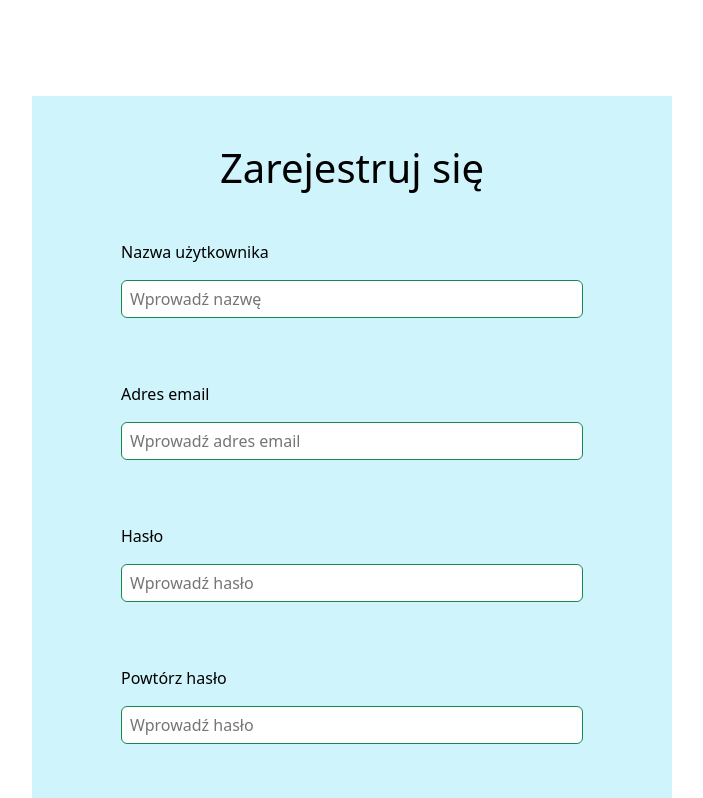
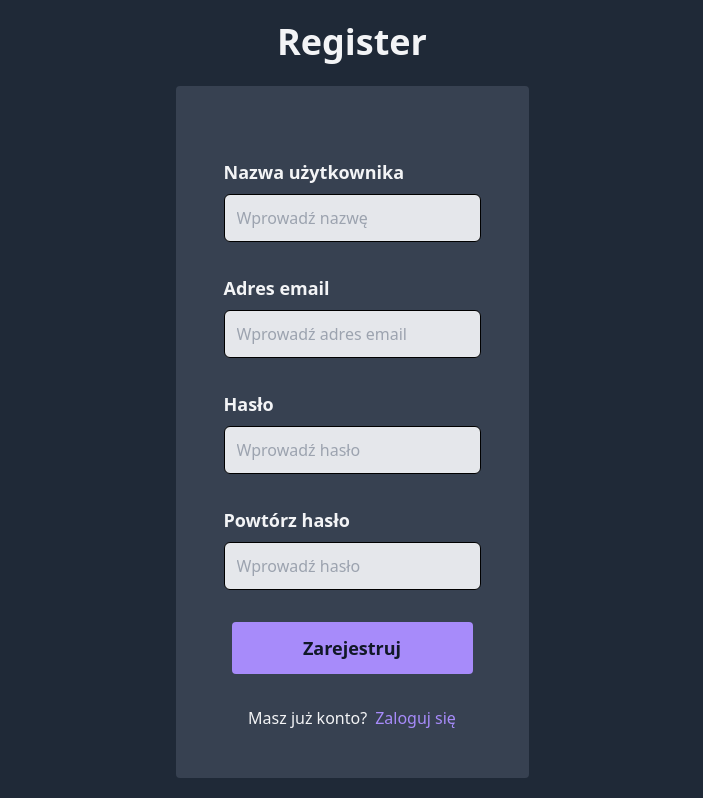
Before and after one commit to kreciarze/league-planner-front, a Next.js app: page /register/Register in a window 1280 px wide. Shown: the top 798 px of the page, without its empty margins (288-991 px from the left). Built offline with nearby package versions, Linux system fonts and the light colour scheme.

Commit message:
back to tailwind

```diff
--- a/package.json
+++ b/package.json
@@ -11,7 +11,6 @@
   },
   "dependencies": {
     "@popperjs/core": "^2.11.8",
-    "bootstrap": "^5.3.2",
     "next": "13.5.6",
     "react": "^18",
     "react-dom": "^18"
--- a/src/app/layout.tsx
+++ b/src/app/layout.tsx
@@ -2,7 +2,6 @@ import type { Metadata } from 'next'
 import { Inter } from 'next/font/google'
 import type { ReactNode } from 'react'
 import '@/styles/globals.css';
-import 'bootstrap/dist/css/bootstrap.css';
 
 const inter = Inter({ subsets: ['latin'] })
 
--- a/src/pages/addLeague/AddLeague.tsx
+++ b/src/pages/addLeague/AddLeague.tsx
@@ -1,5 +1,4 @@
 import "@/styles/globals.css";
-import 'bootstrap/dist/css/bootstrap.min.css';
 import { createLeague } from "@/endpoints";
 import {useEffect, useRef, useState} from "react";
 import styleSheet from "@/styles/styleStrings";
--- a/src/pages/home/Home.tsx
+++ b/src/pages/home/Home.tsx
@@ -1,6 +1,5 @@
 import {useEffect, useRef} from "react";
 import "@/styles/globals.css";
-import 'bootstrap/dist/css/bootstrap.min.css';
 import Link from "next/link";
 function Home () {
     let token = useRef<string | null>(null);
--- a/src/pages/login/Login.tsx
+++ b/src/pages/login/Login.tsx
@@ -1,32 +1,50 @@
 import {useState} from "react";
 import Link from "next/link";
 import { login } from "@/endpoints";
-import 'bootstrap/dist/css/bootstrap.min.css';
+import "@/styles/globals.css";
 import styleSheet from "@/styles/styleStrings";
-import "@/styles/globals.css";
 
 function Login(){
     const [loginFailed, setLoginFailed] = useState(false);
 
     return(
-        <div className={"py-5 my-5"}>
-        <div className={styleSheet.centeredContainer + " bg-info-subtle  w-50 py-5"}>
-            <h1 className="">Login</h1>
-            <p className={loginFailed ? " opacity-100" : " opacity-0"}>Nieprawidłowa nazwa użytkownika lub hasło!</p>
-            <form className={styleSheet.form + " w-75"}
-                onSubmit={(e) => login(e, setLoginFailed)}>
+        <div className="flex flex-col items-center justify-center w-screen h-screen bg-gray-800 text-gray-100">
+            <h1 className="font-bold text-3xl sm:text-4xl">
+                Login
+            </h1>
+            {loginFailed && (
+                <p className="text-red-600 mt-3">
+                    Nieprawidłowa nazwa użytkownika lub hasło!
+                </p>
+            )}
+            <form onSubmit={(e) => login(e, setLoginFailed)}
+                  className="flex flex-col bg-gray-700 rounded p-12 mt-6">
                 <label>
-                    <p>Nazwa użytkownika</p>
-                    <input className={styleSheet.inputSuccess} type="text" name="username" placeholder="Wprowadź nazwę"/>
+                    <p className="font-semibold text-lg p-2">
+                        Nazwa użytkownika
+                    </p>
+                    <input type="text" name="username" placeholder="Wprowadź nazwę"
+                           className={styleSheet.textInput + "w-full my-8"}/>
                 </label>
                 <label>
-                    <p>Hasło</p>
-                    <input className={styleSheet.inputSuccess} type="password" name="password" placeholder="Wprowadź hasło"/>
+                    <p className="font-semibold text-lg pt-2">
+                        Hasło
+                    </p>
+                    <input type="password" name="password" placeholder="Wprowadź hasło"
+                           className={styleSheet.textInput + "w-full my-8"}/>
                 </label>
-                <button type="submit" className={styleSheet.button}>Zaloguj</button>
-                <p> Nie masz konta? <Link href="/register">Zarejestruj się</Link></p>
+                <button type="submit" className={styleSheet.purpleButton}>
+                    Zaloguj
+                </button>
+                <div>
+                    <p className="flex mt-6 justify-center text-md">
+                        Nie masz konta?
+                        <Link href="/register" className="pl-2 text-violet-400 hover:text-purple-400">
+                            Zarejestruj się
+                        </Link>
+                    </p>
+                </div>
             </form>
-       </div>
         </div>
     )
 }
--- a/src/pages/register/Register.tsx
+++ b/src/pages/register/Register.tsx
@@ -1,6 +1,5 @@
 import { useState } from "react";
 import Link from "next/link";
-import 'bootstrap/dist/css/bootstrap.min.css';
 import styleSheet from "@/styles/styleStrings";
 import { submitRegisterData } from "./registerLogic";
 import "@/styles/globals.css";
@@ -18,27 +17,28 @@ function Register() {
     }
 
     return (
-        <div className={"my-5 py-5"}>
-            <div className={styleSheet.centeredContainer + " bg-info-subtle bg-opacity-10 col-lg-6 col-12 py-5 "}>
-                <h1 className="text-black">
-                    Zarejestruj się
+        <div className="flex flex-col items-center justify-center w-screen h-screen bg-gray-800 text-gray-100">
+            <h1 className="font-bold text-3xl sm:text-4xl">
+                Register
             </h1>
-                <form className={styleSheet.form + " w-75"} onSubmit={(e) => submitRegisterData(e, failSetters)}>
-                    <label className={"mb-5"}>
+            <form onSubmit={(e) => submitRegisterData(e, failSetters)}
+                  className="flex flex-col bg-gray-700 rounded p-12 mt-6">
+                <label>
                     <p className={failedRegister ? "opacity-100 text-red-600 text-lg mb-6 flex justify-center" : "opacity-0"}>
                         Rejestracja nie powiodła się!
                     </p>
-                        <p className="">
+                    <p className="font-semibold text-lg">
                         Nazwa użytkownika
                     </p>
-                        <input type="text" name="username" placeholder="Wprowadź nazwę" className={styleSheet.inputSuccess} />
+                    <input type="text" name="username" placeholder="Wprowadź nazwę"
+                           className={styleSheet.textInput} />
                 </label>
                 <label>
                     <p className="font-semibold text-lg pt-8">
                         Adres email
                     </p>
                     <input type="email" name="email" placeholder="Wprowadź adres email"
-                               className={ isEmailInvalid ? styleSheet.inputFailed : styleSheet.inputSuccess } />
+                           className={styleSheet.textInput} />
                     <p className={isEmailInvalid ? "opacity-100 text-red-600 text-sm" : "opacity-0"}>
                         Email jest nieprawidłowy!
                     </p>
@@ -48,7 +48,7 @@ function Register() {
                         Hasło
                     </p>
                     <input type="password" name="password" placeholder="Wprowadź hasło"
-                               className={ isPasswordShort ? styleSheet.inputFailed : styleSheet.inputSuccess } />
+                           className={styleSheet.textInput} />
                     <p className={isPasswordShort ? "opacity-100 text-red-600 text-sm" : "opacity-0"}>
                         Hasło jest za krótkie!
                     </p>
@@ -58,23 +58,22 @@ function Register() {
                         Powtórz hasło
                     </p>
                     <input type="password" name="repeatPassword" placeholder="Wprowadź hasło"
-                               className={ isPasswordNotMatching ? styleSheet.inputFailed : styleSheet.inputSuccess } />
+                           className={styleSheet.textInput} />
                     <p className={isPasswordNotMatching ? "opacity-100 text-red-600 text-sm" : "opacity-0"}>
                         Hasła nie są takie same!
                     </p>
                 </label>
-                    <button type="submit" className={styleSheet.button}>
+                <button type="submit" className={styleSheet.purpleButton}>
                     Zarejestruj
                 </button>
-                    <p className="">
-                        <span>Masz już konto? </span>
-                        <Link href="/login">
+                <p className="flex mt-6 justify-center text-md">
+                    Masz już konto?
+                    <Link href="/login" className="pl-2 text-violet-400 hover:text-purple-400">
                         Zaloguj się
                     </Link>
                 </p>
             </form>
         </div>
-        </div>
     )
 }
 
--- a/src/pages/startingPage/StartingPage.tsx
+++ b/src/pages/startingPage/StartingPage.tsx
@@ -1,34 +1,24 @@
 import Link from "next/link";
+import "./background.jpg";
 import styleSheet from "@/styles/styleStrings";
-import Image from "next/image";
-import "./background.jpg";
-import 'bootstrap/dist/css/bootstrap.min.css';
-
 function StartingPage(){
 
     return (
         <>
-            <div className="bg-image">
-                <Image src={"/background.jpg"}
-                    alt="Picture"
-                    width={1920}
-                    height={1080}
-                />
-            </div>
-            <div className="container-fluid d-flex flex-column justify-content-center align-items-center transition-all duration-500 ease-in-out ">
-                <div className="">
-                    <h1 className="text-center">
+            <div className="space-y-12 bg-gray-800 text-gray-100 min-h-screen">
+                <div className="flex flex-col items-center px-4 py-40 mx-auto text-center md:px-10 lg:px-32 xl:max-w-4xl">
+                    <h1 className="text-4xl font-bold sm:text-5xl">
                         Witaj w League Planner!
                     </h1>
-                    <p className="">
+                    <p className="px-8 mt-8 mb-12 text-lg">
                         League Planner to aplikacja, która pomoże Ci w organizacji lig dowolnych sportów
                     </p>
-                    <div className="d-flex justify-content-evenly">
-                        <button className={styleSheet.button}>
-                            <Link className={styleSheet.link} href="/register">Zarejestruj się</Link>
+                    <div className="flex flex-wrap justify-center gap-4">
+                        <button className={styleSheet.purpleButton}>
+                            <Link href="/register">Zarejestruj się</Link>
                         </button>
-                        <button className={styleSheet.button}>
-                            <Link className={styleSheet.link} href="/login">Zaloguj się</Link>
+                        <button className={styleSheet.purpleButton}>
+                            <Link href="/login">Zaloguj się</Link>
                         </button>
                     </div>
                 </div>
--- a/src/styles/globals.css
+++ b/src/styles/globals.css
@@ -1,6 +1,6 @@
-/*@tailwind base;*/
-/*@tailwind components;*/
-/*@tailwind utilities;*/
+@tailwind base;
+@tailwind components;
+@tailwind utilities;
 
 
 @media (prefers-color-scheme: dark) {
--- a/src/styles/styleStrings.tsx
+++ b/src/styles/styleStrings.tsx
@@ -1,12 +1,6 @@
 let styleSheet = {
-    link: "text-decoration-none text-white",
-    button: "btn btn-info",
-    bgImage: " bg-image",
-    centeredContainer: "container d-flex flex-column justify-content-center align-items-center transition-all duration-500 ease-in-out",
-    form: "d-flex flex-column gap-3",
-    inputFailed: "w-100 p-2 border border-danger",
-    inputSuccess: "w-100 p-2 border border-success",
-    centerItems: "d-flex flex-column justify-content-center align-items-center w-100 h-100"
+    purpleButton: "px-8 py-3 m-2 text-lg font-semibold rounded bg-violet-400 text-gray-900 hover:bg-violet-600 hover:text-white",
+    textInput: "flex items-center h-12 px-4 w-64 bg-gray-200 mt-2 rounded focus:outline-none focus:ring-2 text-black"
 }
 
 export default styleSheet;
--- a/tailwind.config.ts
+++ b/tailwind.config.ts
@@ -2,7 +2,9 @@ import type { Config } from 'tailwindcss'
 
 const config: Config = {
   content: [
-      "./src/*.html",
+    './src/**/*.{js,jsx,ts,tsx}',
+    './public/index.html',
+    './src/**/*.html',
   ],
   theme: {
     extend: {
```
Also changed, not shown: 1 other file (tests, documents, lock files or other folders). Lines whose indentation alone changed are shown as unchanged.
